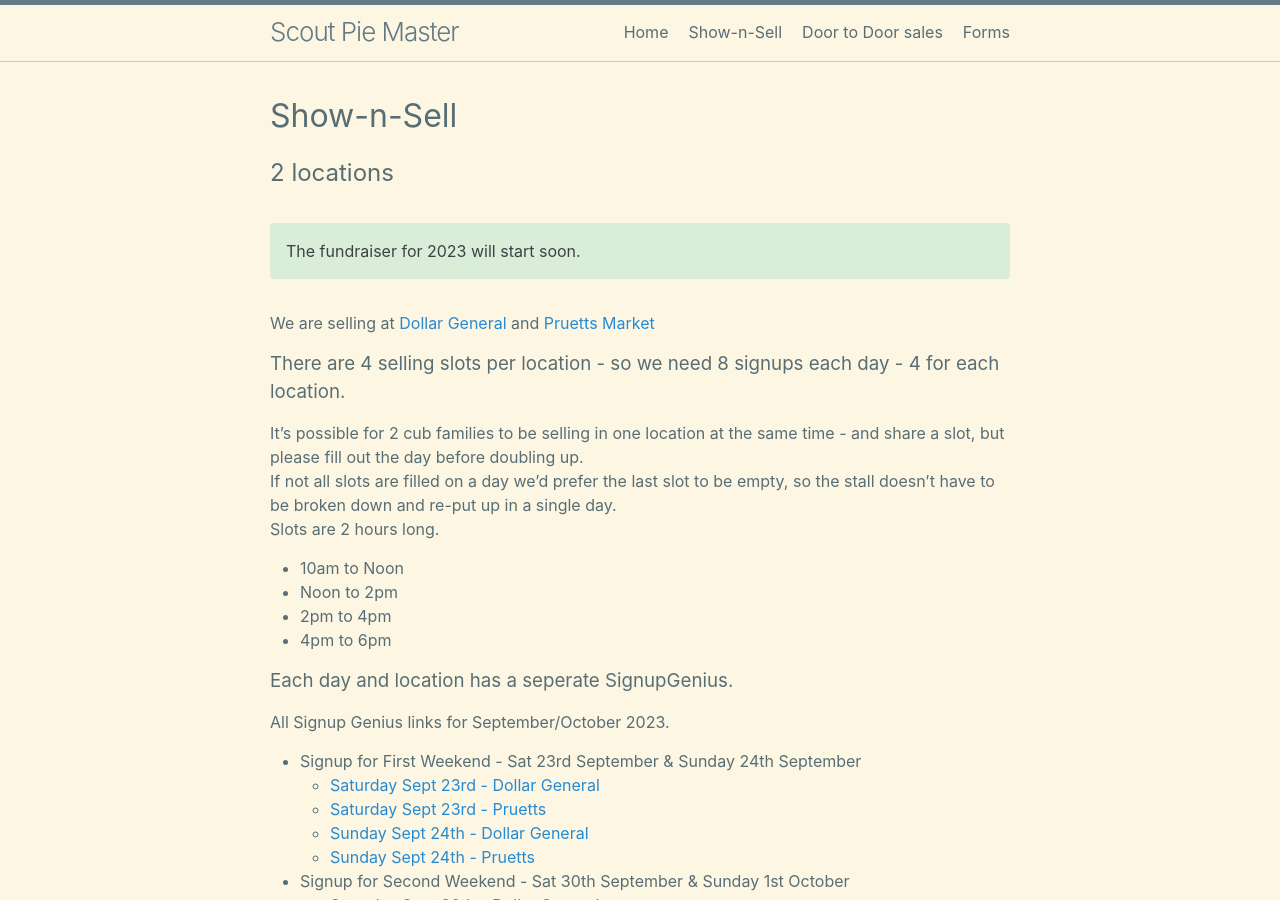
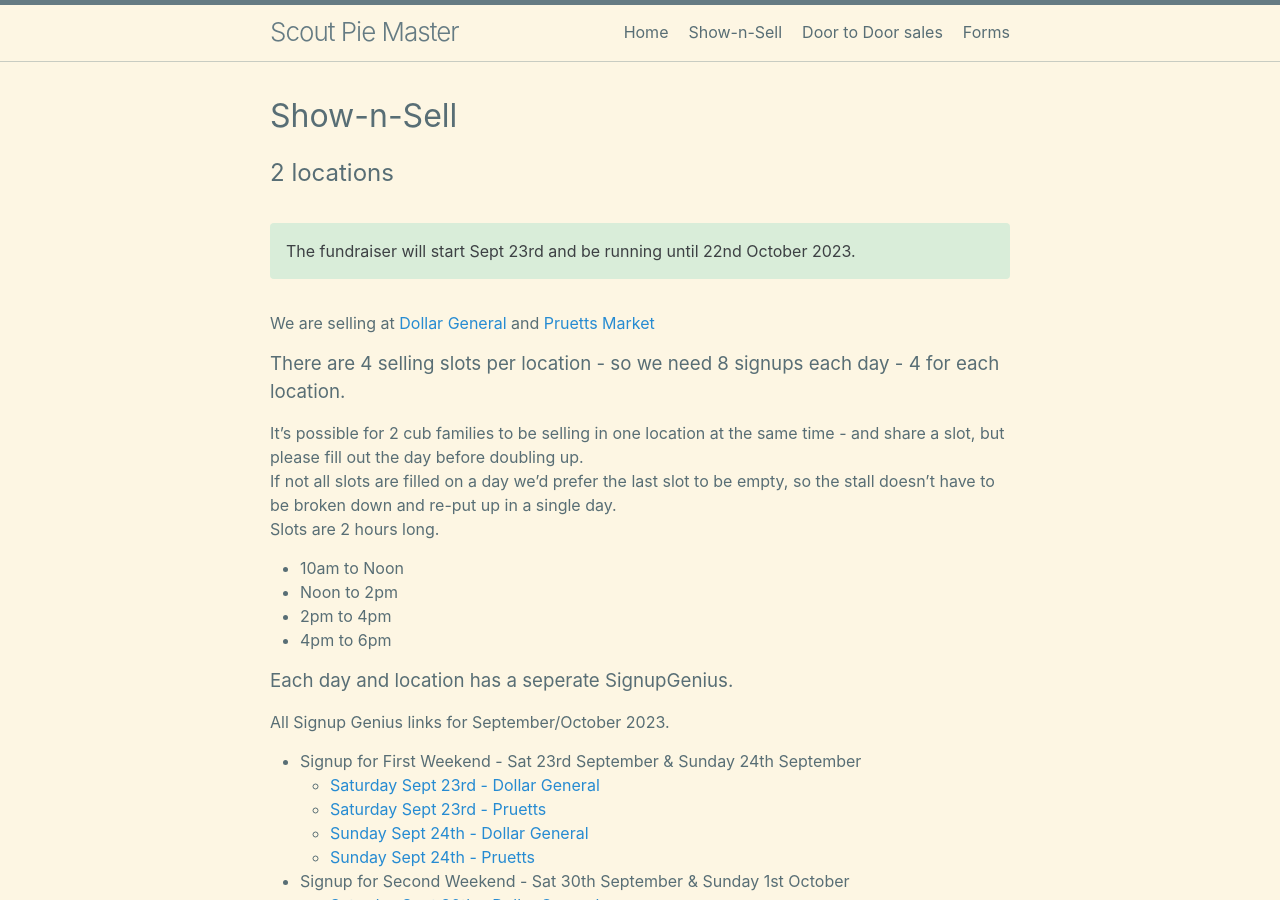
Before and after one commit to CodeJourneymen/scoutpiemaster, a Jekyll site: the page built from shownsell.md, in a window 1280 px wide and 900 px high. Built offline with Jekyll 4.4.1, drawn with Linux system fonts in a browser that asks for light colours.

Commit message:
Update shownsell.md

```diff
--- a/shownsell.md
+++ b/shownsell.md
@@ -6,7 +6,7 @@ permalink: /shownsell/
 
 ## 2 locations
 
-The fundraiser for 2023 will start soon.<br/>
+The fundraiser will start Sept 23rd and be running until 22nd October 2023.
 {: .notice--success }
 
 We are selling at [Dollar General](https://www.google.com/maps/place/Dollar+General/@35.1744822,-85.3314633,17z/data=!3m2!4b1!5s0x8860f449559ad427:0xd12cea5ca04fd5cf!4m5!3m4!1s0x8860f44bffddafb7:0x14737cbbf3090bd2!8m2!3d35.1744822!4d-85.3292746) and [Pruetts Market](https://www.google.com/maps/place/Pruett's+Market/@35.1386309,-85.330655,17z/data=!3m1!4b1!4m5!3m4!1s0x8860f5919d29f255:0x510723ddf790f66a!8m2!3d35.1386309!4d-85.328461)
```
